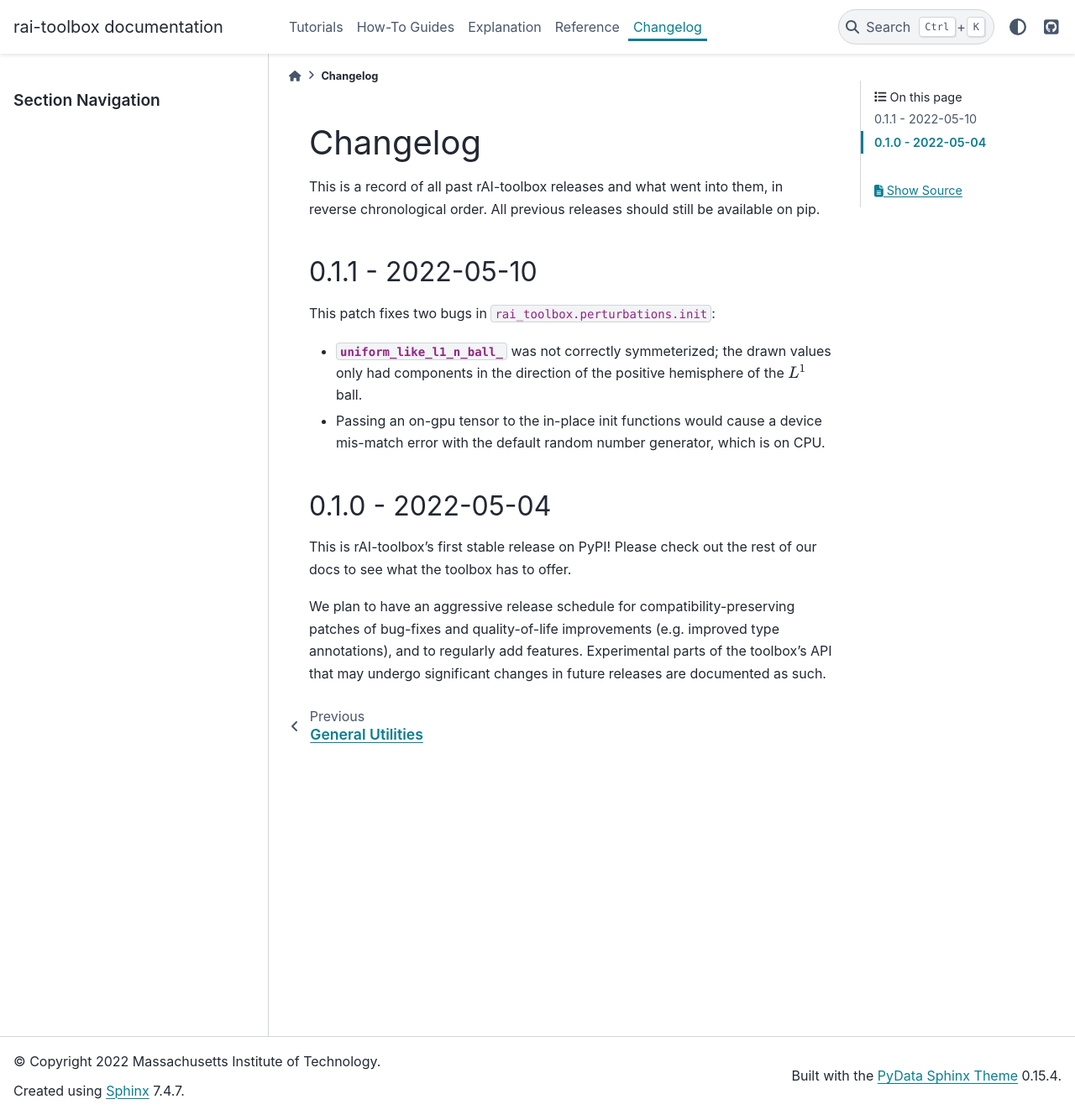
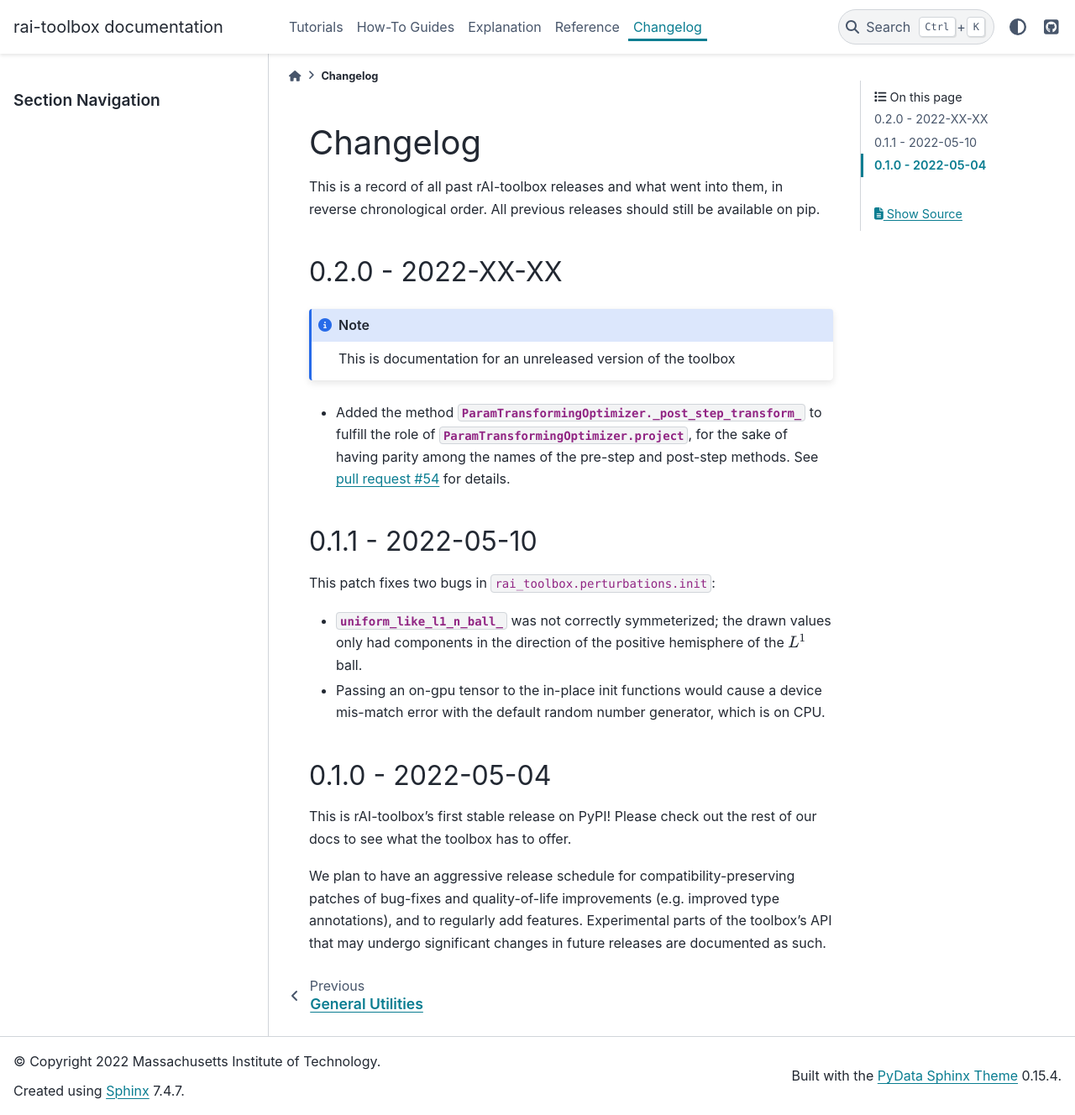
Before and after one commit to mit-ll-responsible-ai/responsible-ai-toolbox, a Sphinx documentation site: the page built from docs/source/changes.rst, in a window 1280 px wide and 1328 px high. Shown: the whole window at 84% size. Built offline with Sphinx 7.4.7 and the PyData theme 0.15.4, drawn with Linux system fonts in a browser that asks for light colours; pages that are not in the unit, such as notebooks, are missing from menus.

Commit message:
update docs

```diff
--- a/docs/source/changes.rst
+++ b/docs/source/changes.rst
@@ -7,6 +7,18 @@ Changelog
 
 This is a record of all past rAI-toolbox releases and what went into them, in reverse
 chronological order. All previous releases should still be available on pip.
+
+.. _v0.2.0:
+
+------------------
+0.2.0 - 2022-XX-XX
+------------------
+
+.. note:: This is documentation for an unreleased version of the toolbox
+
+
+- Added the method `ParamTransformingOptimizer._post_step_transform_` to fulfill the role of `ParamTransformingOptimizer.project`, for the sake of having parity among the names of the pre-step and post-step methods. See :pull:`54` for details.
+
 
 .. _v0.1.1:
 
--- a/docs/source/generated/rai_toolbox.optim.ParamTransformingOptimizer.rst
+++ b/docs/source/generated/rai_toolbox.optim.ParamTransformingOptimizer.rst
@@ -9,7 +9,8 @@ rai\_toolbox.optim.ParamTransformingOptimizer
    .. automethod:: __init__
    .. automethod:: _pre_step_transform_
    .. automethod:: _post_step_transform_
-   .. automethod:: project
+   .. automethod:: _apply_pre_step_transform_
+   .. automethod:: _apply_post_step_transform_
 
    .. rubric:: Methods
 
@@ -18,4 +19,5 @@ rai\_toolbox.optim.ParamTransformingOptimizer
       ~ParamTransformingOptimizer.__init__
       ~ParamTransformingOptimizer._pre_step_transform_
       ~ParamTransformingOptimizer._post_step_transform_
-      ~ParamTransformingOptimizer.project
+      ~ParamTransformingOptimizer._apply_pre_step_transform_
+      ~ParamTransformingOptimizer._apply_post_step_transform_
```
Also changed, not shown: 1 other file.
